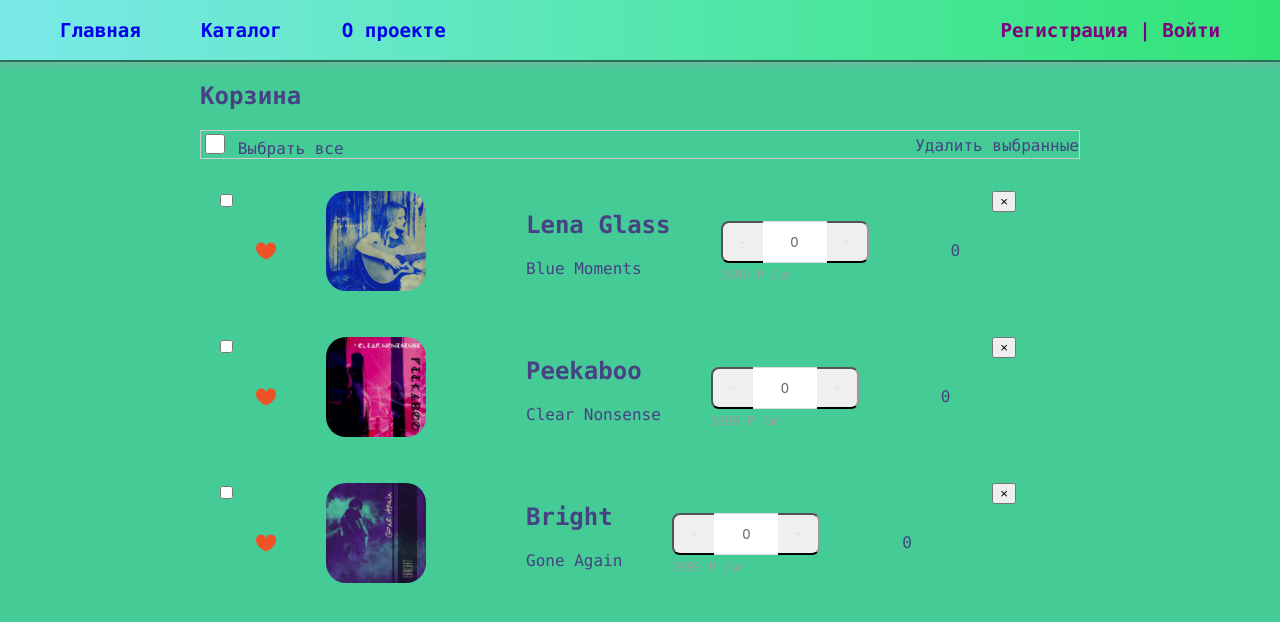
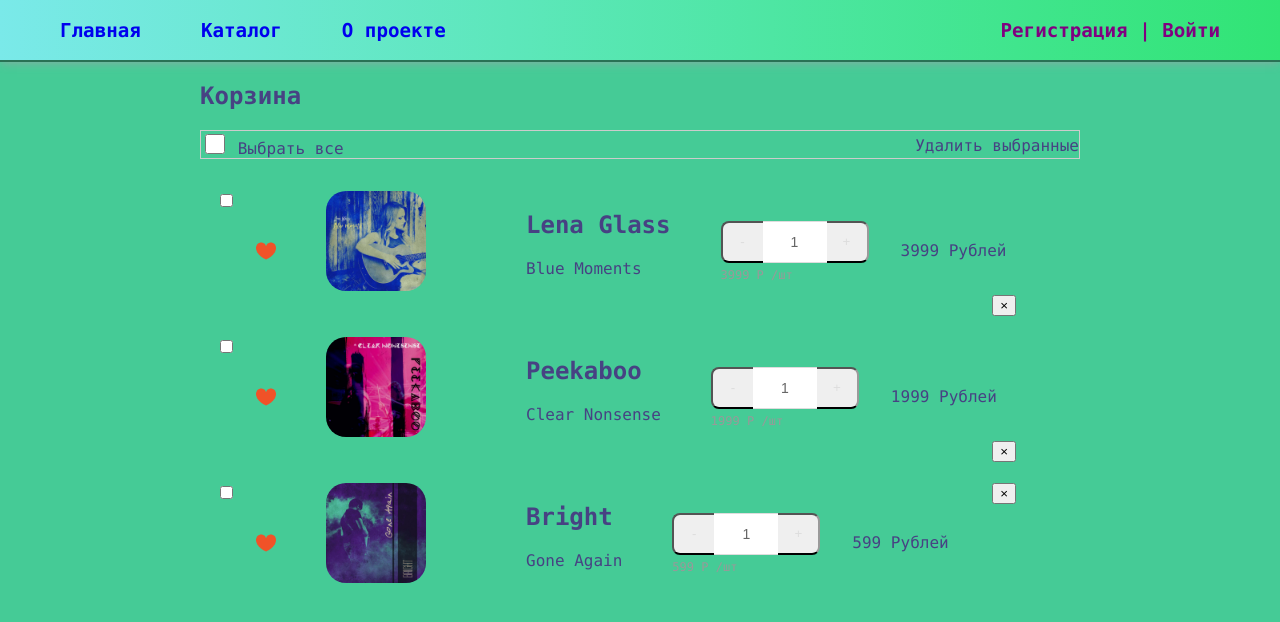
Before and after one commit to lig-vake/iret-sila, an Angular app in the folder frontend/: page /cart in a window 1280 px wide. Shown: the top 622 px of the page. Built offline with nearby package versions, Linux system fonts and the light colour scheme.

Commit message:
В корзине можно пользоваться кнопочками, есть счётчик

```diff
--- a/frontend/src/app/components/cart/cart.component.ts
+++ b/frontend/src/app/components/cart/cart.component.ts
@@ -14,7 +14,8 @@ export class CartComponent implements OnInit {
       year: 1999,
       artist: "Lena Glass",
       title: "Blue Moments",
-      id: 1
+      id: 1,
+      price: 3999
     },
     {href: "#album-2",
       img: "./assets/img/album2.jpg",
@@ -22,7 +23,8 @@ export class CartComponent implements OnInit {
       year: 1984,
       artist: "Peekaboo",
       title: "Clear Nonsense",
-      id: 2
+      id: 2,
+      price: 1999
     },
     {href: "#album-3",
       img: "./assets/img/album3.jpg",
@@ -30,7 +32,8 @@ export class CartComponent implements OnInit {
       year: 1989,
       artist: "Bright",
       title: "Gone Again",
-      id: 3
+      id: 3,
+      price: 599
     }
   ]
   constructor() { }
--- a/frontend/src/app/components/cart/show/show.component.html
+++ b/frontend/src/app/components/cart/show/show.component.html
@@ -18,11 +18,11 @@
             <input class="count-buttons__input" type="text" readonly [value]="count" #Count>
             <button class="count-buttons__button_plus" (click)="increase()" >+</button>
                   <div class="price_pod_knopkoi">
-                    {{priceOne}} Р /шт
+                    {{albom.price}} Р /шт
                   </div>
            </div>
-                <div style="margin-left: 50px; margin-top:50px; float: right;" >
-                  {{price}}
+                <div style="margin-left: 0px; margin-top:50px; float: right;" >
+                  {{priceAll}} Рублей
                 </div>
   </div>
   <div style="float: right;" >
--- a/frontend/src/app/components/cart/show/show.component.ts
+++ b/frontend/src/app/components/cart/show/show.component.ts
@@ -8,9 +8,8 @@ import {Albom} from "../../catalog/catalog.component";
 })
 export class ShowComponent implements OnInit, OnDestroy {
 
-  priceOne: number = 3999
-  count: number = 0
-  price: number = this.priceOne * this.count
+  count: number = 1
+  priceAll: number = 0
   @Input() albom: Albom
   @Output() onRemove = new EventEmitter<number>()
   deleteAlbom() {
@@ -18,16 +17,20 @@ export class ShowComponent implements OnInit, OnDestroy {
   }
   constructor() { }
 
+
   ngOnInit(): void {
+    this.priceAll = this.albom.price * this.count
   }
   increase() {
     this.count++
+    this.priceAll = this.albom.price * this.count
   }
   decrease(): number {
     if( (this.count - 1) < 0) return 0
     else
     {
       this.count = this.count - 1
+      this.priceAll = this.albom.price * this.count
       return 0
     }
   }
--- a/frontend/src/app/components/catalog/catalog.component.ts
+++ b/frontend/src/app/components/catalog/catalog.component.ts
@@ -7,7 +7,8 @@ export interface Albom {
   year: number,
   artist: string,
   title: string,
-  id?: number
+  id?: number,
+  price: number
 }
 
 @Component({
@@ -23,84 +24,96 @@ export class CatalogComponent implements OnInit {
       alt: "album1",
       year: 1999,
       artist: "Lena Glass",
-      title: "Blue Moments"
+      title: "Blue Moments",
+      price: 3999
     },
     {href: "#album-2",
       img: "./assets/img/album2.jpg",
       alt: "album2",
       year: 1984,
       artist: "Peekaboo",
-      title: "Clear Nonsense"
+      title: "Clear Nonsense",
+      price: 3999
     },
     {href: "#album-3",
       img: "./assets/img/album3.jpg",
       alt: "album3",
       year: 1989,
       artist: "Bright",
-      title: "Gone Again"
+      title: "Gone Again",
+      price: 3999
     },
     {href: "#album-4",
       img: "./assets/img/album4.jpg",
       alt: "album4",
       year: 2006,
       artist: "Dynasty",
-      title: "Sacred"
+      title: "Sacred",
+      price: 3999
     },
     {href: "#album-5",
       img: "./assets/img/album5.jpg",
       alt: "album5",
       year: 1992,
       artist: "Digital Love",
-      title: "Follow the blink"
+      title: "Follow the blink",
+      price: 3999
     },
     {href: "#album-6",
       img: "./assets/img/album6.jpg",
       alt: "album6",
       year: 1987,
       artist: "The Matadoors",
-      title: "Oilspill"
+      title: "Oilspill",
+      price: 3999
     },
     {href: "#album-7",
       img: "./assets/img/album7.jpg",
       alt: "album7",
       year: 1992,
       artist: "Nostralus",
-      title: "Extreme Water"
+      title: "Extreme Water",
+      price: 3999
     },
     {href: "#album-8",
       img: "./assets/img/album8.jpg",
       alt: "album8",
       year: 1979,
       artist: "Fanfare",
-      title: "Isolde"
+      title: "Isolde",
+      price: 3999
     },
     {href: "#album-9",
       img: "./assets/img/album9.jpg",
       alt: "album9",
       year: 2005,
       artist: "Skyrunners",
-      title: "No problem, Housten"
+      title: "No problem, Housten",
+      price: 3999
     },
     {href: "#album-10",
       img: "./assets/img/album10.jpg",
       alt: "album10",
       year: 2010,
       artist: "Insane Children",
-      title: "Playground"
+      title: "Playground",
+      price: 3999
     },
     {href: "#album-11",
       img: "./assets/img/album11.jpg",
       alt: "album11",
       year: 1985,
       artist: "The Green Lords",
-      title: "Bacteria Invasion"
+      title: "Bacteria Invasion",
+      price: 3999
     },
     {href: "#album-12",
       img: "./assets/img/album12.jpg",
       alt: "album12",
       year: 1990,
       artist: "The Whistlespankers",
-      title: "Nigel &amp; Me"
+      title: "Nigel &amp; Me",
+      price: 3999
     }
   ];
 
```
